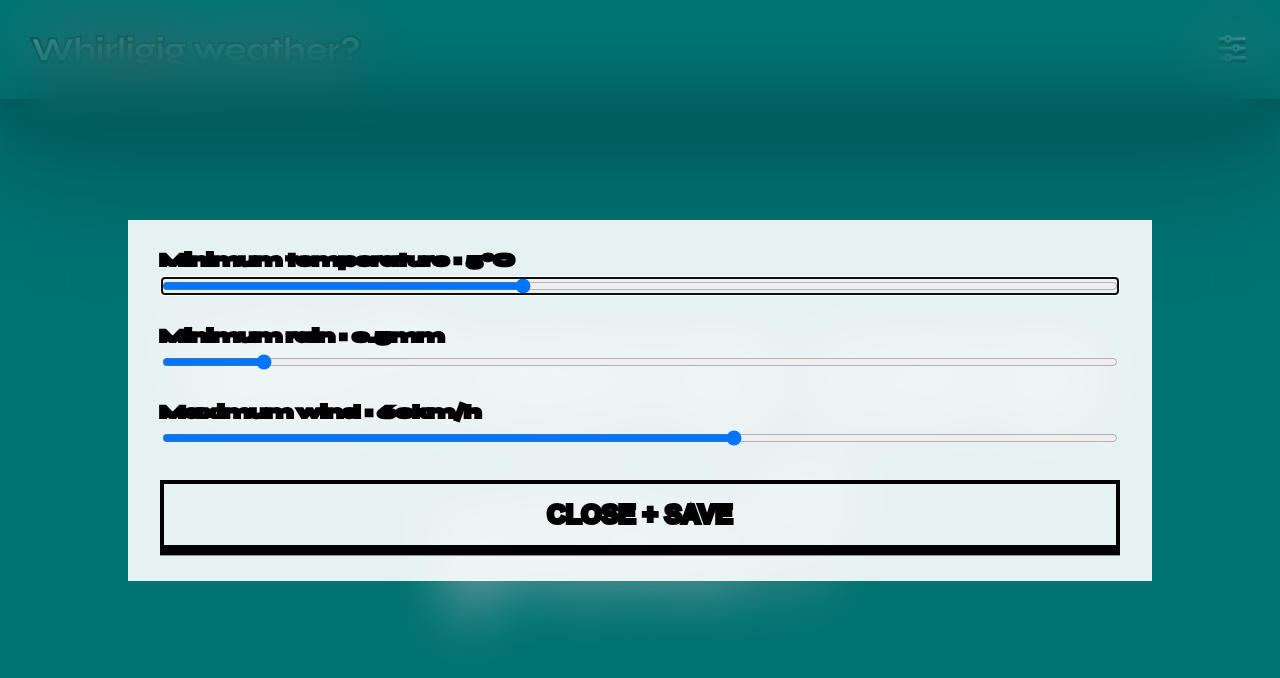
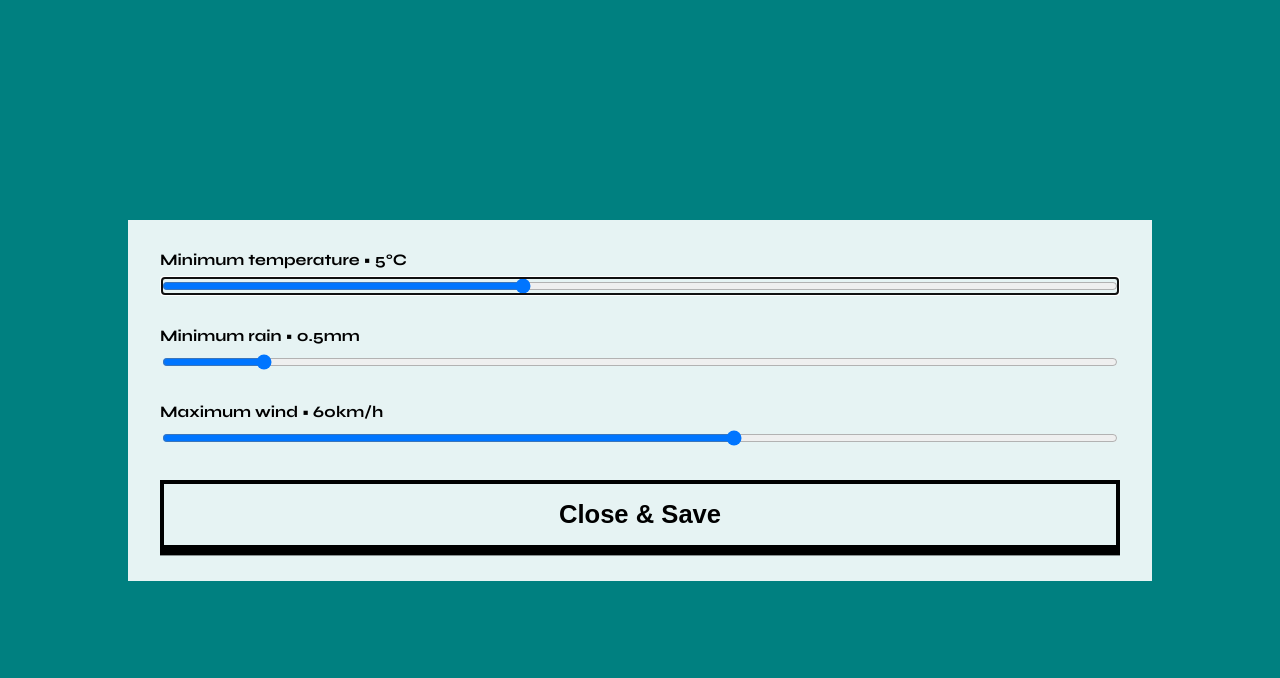
Before and after one commit to allancorbett/whirligig, a SvelteKit app: page / in a window 1280 px wide. Both pictures are taken after a click on the element 1232 px from the left and 49 px from the top of the page. Shown: the top 678 px of the page. Built offline with nearby package versions, Linux system fonts and the light colour scheme; no server answers.

Commit message:
Update styling

```diff
--- a/src/routes/+page.svelte
+++ b/src/routes/+page.svelte
@@ -276,7 +276,7 @@
 					/>
 				</label>
 
-				<button on:click={() => demoDialog.close()}>Close + Save</button>
+				<button on:click={() => demoDialog.close()}>Close & Save</button>
 			</div>
 		</dialog>
 	</header>
@@ -350,8 +350,6 @@
 		color: var(--text);
 		font-weight: 700;
 		text-shadow: var(--text-shadow);
-		-webkit-text-stroke: 0.25em hsl(0, 0%, 0%);
-		paint-order: stroke;
 	}
 
 	main {
@@ -394,8 +392,15 @@
 		background-color: hsla(0, 0%, 100%, 0.9);
 	}
 	dialog::backdrop {
-		backdrop-filter: blur(2rem);
+		background-color: var(--default-background);
 	}
+	@supports (backdrop-filter: blur(2rem)) {
+		dialog::backdrop {
+			backdrop-filter: blur(2rem);
+			--webkit-backdrop-filter: blur(2rem);
+		}
+	}
+
 	dialog div {
 		display: flex;
 		flex-direction: column;
@@ -407,6 +412,7 @@
 		display: flex;
 		flex-direction: column;
 		gap: 0.5rem;
+		font-weight: 700;
 	}
 	dialog button {
 		font-family: 'Space Grotesk', sans-serif;
@@ -421,7 +427,6 @@
 		font-weight: 700;
 		transition: all 150ms linear;
 		cursor: pointer;
-		text-transform: uppercase;
 	}
 	dialog button:hover {
 		background-color: black;
@@ -435,19 +440,21 @@
 		flex-direction: column;
 		transition: all 450ms linear;
 		flex: 1;
+		gap: 6vmax;
+		margin: 0;
 	}
 	.message {
-		margin: 0 2vmax 6vmax;
 		box-shadow: var(--shadow);
 		flex: 1 0 auto;
 		display: flex;
 		flex-direction: column;
+		align-items: center;
 		justify-content: center;
-		opacity: 1;
-		text-align: center;
-		place-items: center;
 		aspect-ratio: 5/2;
-		border-radius: 1vmin 5vmin 5vmin;
+		border-radius: 1vmin 5vmin 10vmin;
+		margin-inline: 2vmax;
+		overflow: hidden;
+		z-index: 1;
 	}
 	.message:first-of-type {
 		margin-top: 6vmax;
@@ -466,7 +473,6 @@
 	}
 	.message .time {
 		font-size: clamp(1rem, 5vw, 5rem);
-		text-shadow: none;
 	}
 	.bad {
 		background-color: var(--bad-background);
@@ -495,10 +501,7 @@
 	.good {
 		background-color: var(--good-background);
 	}
-	.message.good {
-		z-index: 1;
-		overflow: hidden;
-	}
+
 	.message.good::before {
 		content: '';
 		place-self: center;
```
